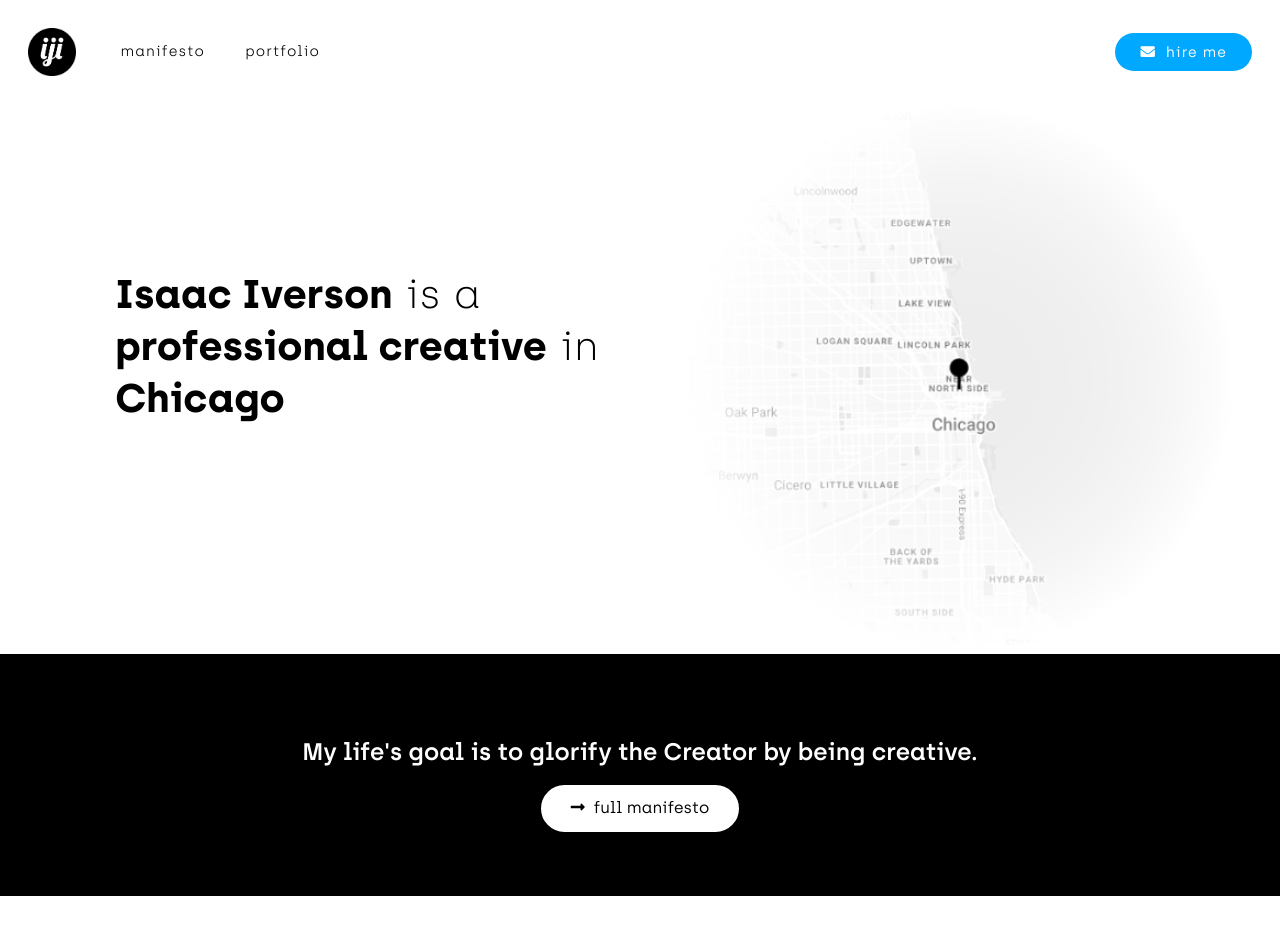
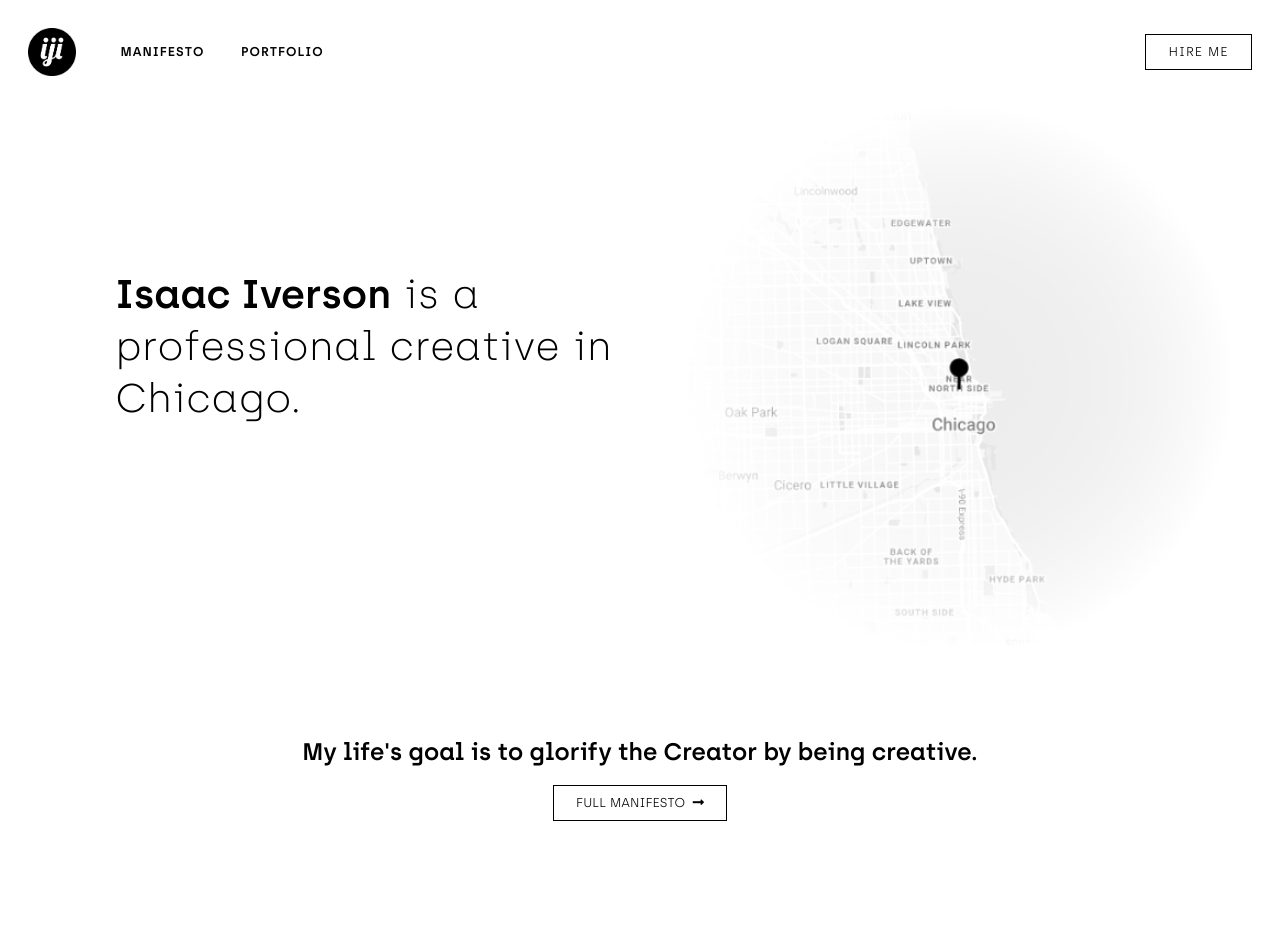
Before and after one commit to isaaciverson/isaaciverson.github.io, a plain HTML site: page index.html in a window 1280 px wide. Shown: the top 952 px of the page. Drawn offline with Linux system fonts and the light colour scheme.

Commit message:
Font fixes

```diff
--- a/css/styles.css
+++ b/css/styles.css
@@ -23,7 +23,7 @@ header a {
     font-size: 0.9em; font-weight: 700; letter-spacing: 1px;
 }
 
-header nav a { margin-right: 2.5em; font-weight: 300; }
+header nav a { margin-right: 2.5em; font-weight: 700; font-size: 0.8em; text-transform: uppercase; }
 
 header nav a.active, header nav a:hover { text-decoration: underline; }
 
@@ -70,7 +70,7 @@ header nav a.active, header nav a:hover { text-decoration: underline; }
 
 .intro .hero__left h1 { margin-top: -1em; font-size: 2.5em; line-height: 130%; font-weight: 200; }
 
-.intro .hero__left h1 span { color: inherit; font-weight: 900; }
+.intro .hero__left h1 span { color: inherit; font-weight: 700; }
 
 .intro .hero__right {
     background: url('../img/map-blur.png') no-repeat center center;
@@ -82,7 +82,7 @@ header nav a.active, header nav a:hover { text-decoration: underline; }
 .craft-and-calling {
     width: 100%;
     padding: 4em;
-    background-color: #000000; color: #ffffff;
+    background-color: #ffffff; color: #000000;
     display: flex; align-items: center; justify-content: center;
 }
 
@@ -133,6 +133,8 @@ header nav a.active, header nav a:hover { text-decoration: underline; }
     margin: 0.5em !important;
     text-align: left;
 }
+
+.card__subtitle { font-weight: 300; }
 
 .card__upper {
     border-top-left-radius: 0.75em; border-top-right-radius: 0.75em;
@@ -260,20 +262,20 @@ footer {
     padding: 1.75em;
 }
 
-.footer__left { text-transform: lowercase; font-size: 0.9em; }
+.footer__left { text-transform: uppercase; font-weight: 300; font-size: 0.8em; }
 
 /* Misc Styles */
 
 .btn {
     padding: 0.75em 1.75em;
-    -webkit-text-fill-color: #ffffff;
-    background-color: #00A8FF; color: #ffffff;
-    border-radius: 2em;
+    -webkit-text-fill-color: #000000;
+    background-color: inheret; color: #000000;
+    border: 1px solid #000000;
     text-decoration: none;
     display: inline-block;
-    font-weight: 400;
+    font-weight: 300; font-size: 0.8em; text-transform: uppercase;
     margin: 0;
-} .btn:hover { background-color: #04a2f1; }
+} .btn:hover { background-color: #000000; color: #ffffff; -webkit-text-fill-color: #ffffff; }
 
 .btn.black {
     -webkit-text-fill-color: #ffffff;
--- a/index.html
+++ b/index.html
@@ -29,10 +29,7 @@
             <a href="/manifesto.html">manifesto</a>
             <a href="#portfolio">portfolio</a>
         </nav>
-        <a href="mailto:contact@isaaciverson.com?Subject=Hired" class="btn hire-me">
-            <i class="fas fa-envelope"></i>
-            &nbsp;hire me
-        </a>
+        <a href="mailto:contact@isaaciverson.com?Subject=Hired" class="btn hire-me">hire me</a>
         <a href="#" id="mobile-menu-btn" onclick="showMobileMenu()">
             <i id="mobile-menu-btn-icon" class="fas fa-bars"></i>
         </a>
@@ -45,16 +42,16 @@
     <main>
         <div class="hero intro">
             <div class="hero__left">
-                <h1><span>Isaac Iverson</span> is a <span>professional creative</span> in <span>Chicago</span></h1>
+                <h1><span>Isaac Iverson</span> is a professional creative in Chicago.</h1>
             </div>
             <div class="hero__right"></div>
         </div>
         <div class="craft-and-calling">
             <div>
                 <h2>My life's goal is to glorify the Creator by being creative.</h2>
-                <a href="/manifesto.html" class="btn white">
+                <a href="/manifesto.html" class="btn">
+                    full manifesto&nbsp;
                     <i class="fas fa-long-arrow-alt-right"></i>
-                    &nbsp;full manifesto
                 </a>
             </div>
         </div>
@@ -130,10 +127,7 @@
         <div class="work-together">
             <div>
                 <h2>Let's work together.</h2>
-                <a href="mailto:contact@isaaciverson.com?Subject=Hired" class="btn">
-                    <i class="fas fa-envelope"></i>
-                    &nbsp;hire me
-                </a>
+                <a href="mailto:contact@isaaciverson.com?Subject=Hired" class="btn">hire me</a>
             </div>
         </div>
     </main>
```
